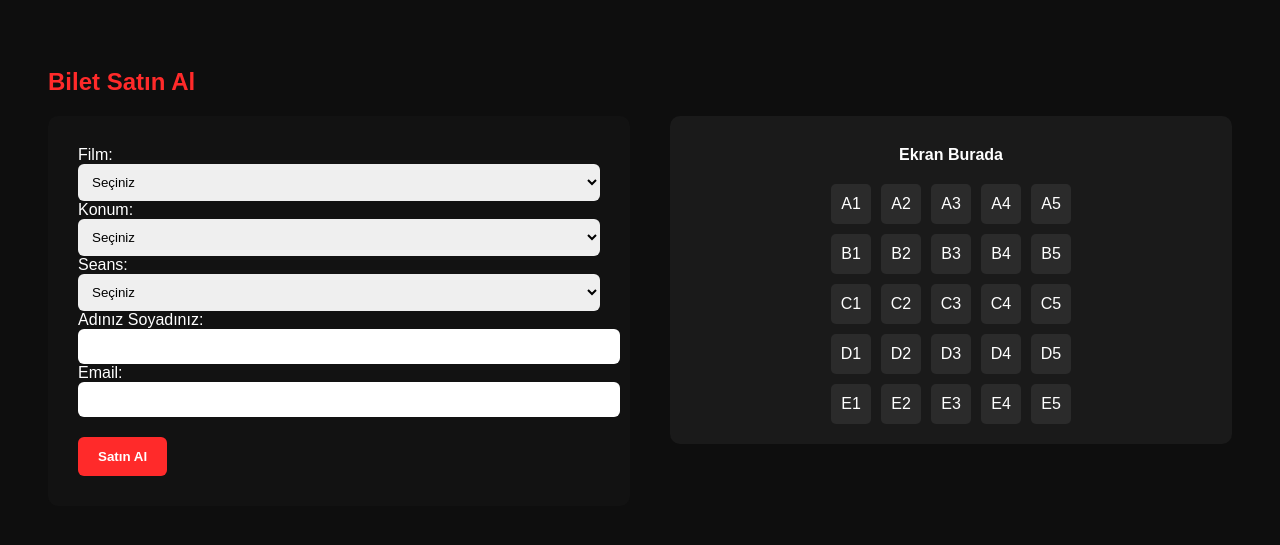
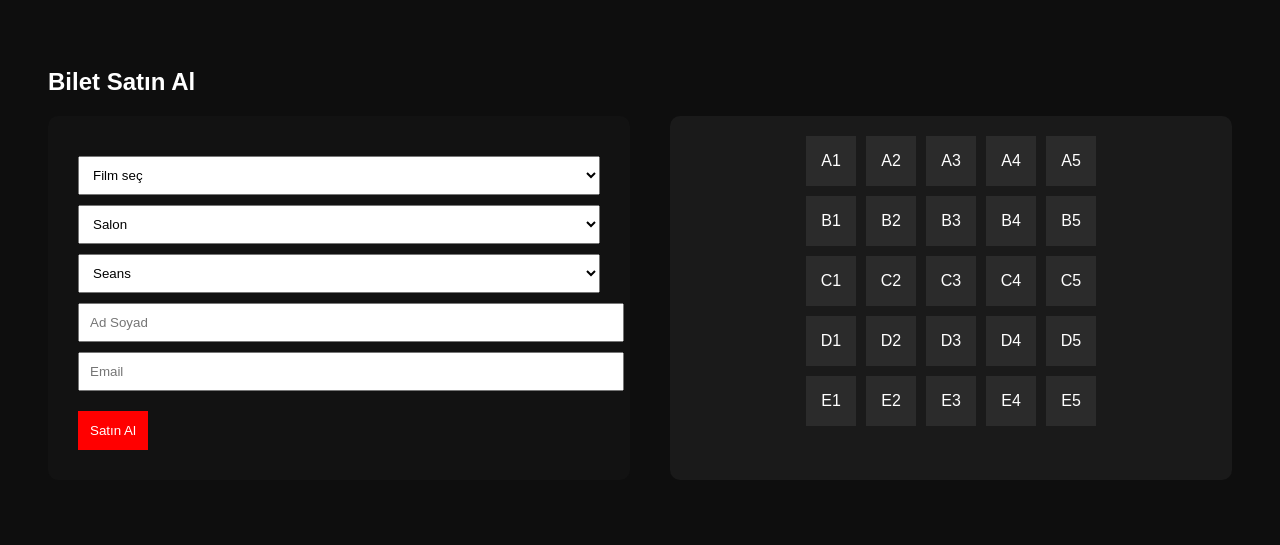
Before and after one commit to AgopSagopyan/WebProgramlamaProje, a PHP site: page /app/views/biletal.php in a window 1280 px wide. Shown: the top 545 px of the page. Run offline with PHP 8.4, Linux system fonts and the light colour scheme; data comes from the database, SQL or seed files in the repository; tables that the repository leaves empty hold one stand-in row (values such as "Sample post").

Commit message:
biletalma

```diff
--- a/app/views/biletal.php
+++ b/app/views/biletal.php
@@ -1,28 +1,72 @@
 <?php
 include("baglan.php");
 
-// Form gönderimi
+// TÜM DOLU KOLTUKLARI ÇEK (film + salon + seans bazlı)
+$doluKoltuklar = [];
+
+$sqlDolu = "SELECT film_id, konum, seans, koltuklar FROM biletler";
+$resDolu = $baglan->query($sqlDolu);
+
+while($row = $resDolu->fetch_assoc()){
+    $koltuklar = explode(",", $row['koltuklar']);
+    foreach($koltuklar as $k){
+        $doluKoltuklar[] = [
+            "film_id" => $row['film_id'],
+            "konum" => $row['konum'],
+            "seans" => $row['seans'],
+            "koltuk" => $k
+        ];
+    }
+}
+
+
+// FORM GÖNDERİMİ
 if($_SERVER['REQUEST_METHOD'] === 'POST'){
+
     $film_id = $_POST['film'];
     $isim = $_POST['isim'];
     $email = $_POST['email'];
     $konum = $_POST['konum'];
     $seans = $_POST['seans'];
-    $koltuklar = implode(",", $_POST['koltuk']);
-    $adet = count($_POST['koltuk']);
+    $koltuklarArray = $_POST['koltuk'];
+    $koltuklar = implode(",", $koltuklarArray);
+    $adet = count($koltuklarArray);
+
+    // 🔴 ÇAKIŞMA KONTROLÜ
+    $sqlCheck = "SELECT koltuklar FROM biletler WHERE film_id=? AND konum=? AND seans=?";
+    $stmtCheck = $baglan->prepare($sqlCheck);
+    $stmtCheck->bind_param("iss", $film_id, $konum, $seans);
+    $stmtCheck->execute();
+    $resultCheck = $stmtCheck->get_result();
+
+    $dolu = [];
+
+    while($row = $resultCheck->fetch_assoc()){
+        $kDB = explode(",", $row['koltuklar']);
+        $dolu = array_merge($dolu, $kDB);
+    }
+
+    $cakisiyor = array_intersect($koltuklarArray, $dolu);
+
+    if(!empty($cakisiyor)){
+        echo "<p style='color:red; font-weight:bold;'>Seçilen koltuklardan bazıları dolu!</p>";
+    }else{
 
         $sqlInsert = "INSERT INTO biletler (film_id, konum, seans, koltuklar, isim, email, adet) VALUES (?, ?, ?, ?, ?, ?, ?)";
         $stmtInsert = $baglan->prepare($sqlInsert);
         $stmtInsert->bind_param("isssssi", $film_id, $konum, $seans, $koltuklar, $isim, $email, $adet);
         $stmtInsert->execute();
 
-    echo "<p style='color:lime; font-weight:bold;'>Biletiniz başarıyla alındı!</p>";
+        echo "<p style='color:lime; font-weight:bold;'>Bilet başarıyla alındı!</p>";
+    }
 }
 
-// Filmleri çek
+
+// FİLMLER
 $filmler = [];
 $sql = "SELECT * FROM filmler ORDER BY film_adi ASC";
 $result = $baglan->query($sql);
+
 while($row = $result->fetch_assoc()){
     $filmler[] = $row;
 }
@@ -33,44 +77,42 @@ while($row = $result->fetch_assoc()){
 <head>
 <meta charset="UTF-8">
 <title>Bilet Satın Al</title>
+
 <style>
 body{
     background:#0e0e0e;
     color:white;
-    font-family: 'Poppins', sans-serif;
+    font-family: Arial;
     padding:40px;
 }
-h2{ color:#ff2a2a; margin-bottom:20px; }
 
 .container{
     display:flex;
     gap:40px;
-    align-items:flex-start; /* üstte hizala */
 }
 
-/* Sol: Form */
 .form-panel{
     flex:1;
     background:#121212;
     padding:30px;
     border-radius:10px;
-    display:flex;
-    flex-direction:column; /* dikey içeriği stackle */
 }
 
-.form-panel label{ margin-top:15px; margin-bottom:5px; font-weight:500; }
 .form-panel input, .form-panel select{
     width:100%;
     padding:10px;
-    border-radius:6px;
+    margin-top:10px;
+}
+
+button{
+    margin-top:20px;
+    padding:12px;
+    background:red;
+    color:white;
     border:none;
+    cursor:pointer;
 }
-button{
-    background:#ff2a2a; color:white; border:none; padding:12px 20px; border-radius:6px; cursor:pointer; font-weight:600; transition:.3s; margin-top:20px;
-}
-button:hover{ background:#e02121; }
 
-/* Sağ: Mini salon panel */
 .koltuk-panel{
     flex:1;
     background:#1a1a1a;
@@ -78,121 +120,120 @@ button:hover{ background:#e02121; }
     border-radius:10px;
 }
 
-.koltuklar-salon{
+.koltuklar{
     display:grid;
-    grid-template-columns: repeat(5, 40px);
+    grid-template-columns: repeat(5, 50px);
     gap:10px;
     justify-content:center;
-    margin-top:20px;
 }
 
 .koltuk{
-    width:40px;
-    height:40px;
+    width:50px;
+    height:50px;
     background:#2b2b2b;
-    border-radius:5px;
     display:flex;
     justify-content:center;
     align-items:center;
     cursor:pointer;
-    user-select:none;
-    transition:.3s;
 }
 
-.koltuk.selected{ background:#ff2a2a; }
-.koltuk.occupied{ background:#555; cursor:not-allowed; }
+.selected{ background:red; }
+.occupied{ background:#555; cursor:not-allowed; }
+</style>
 
-.sira-label{ text-align:center; font-weight:bold; margin-top:10px; }
-</style>
 </head>
 <body>
 
 <h2>Bilet Satın Al</h2>
 
 <div class="container">
-    <!-- Sol Form -->
+
 <div class="form-panel">
-        <form method="POST" id="biletForm">
+<form method="POST">
 
-            <label>Film:</label>
 <select name="film" required>
-                <option value="">Seçiniz</option>
+<option value="">Film seç</option>
 <?php foreach($filmler as $film): ?>
-                    <option value="<?php echo $film['id']; ?>"><?php echo $film['film_adi']; ?></option>
+<option value="<?= $film['id'] ?>"><?= $film['film_adi'] ?></option>
 <?php endforeach; ?>
 </select>
 
-            <label>Konum:</label>
 <select name="konum" required>
-                <option value="">Seçiniz</option>
-                <option value="Salon 1">Salon 1</option>
-                <option value="Salon 2">Salon 2</option>
-                <option value="Salon 3">Salon 3</option>
+<option value="">Salon</option>
+<option>Salon 1</option>
+<option>Salon 2</option>
+<option>Salon 3</option>
 </select>
 
-            <label>Seans:</label>
 <select name="seans" required>
-                <option value="">Seçiniz</option>
-                <option value="10:00">10:00</option>
-                <option value="13:00">13:00</option>
-                <option value="16:00">16:00</option>
-                <option value="19:00">19:00</option>
-                <option value="22:00">22:00</option>
+<option value="">Seans</option>
+<option>10:00</option>
+<option>13:00</option>
+<option>16:00</option>
+<option>19:00</option>
+<option>22:00</option>
 </select>
 
-            <label>Adınız Soyadınız:</label>
-            <input type="text" name="isim" required>
+<input type="text" name="isim" placeholder="Ad Soyad" required>
+<input type="email" name="email" placeholder="Email" required>
 
-            <label>Email:</label>
-            <input type="email" name="email" required>
-
-            <!-- Seçilen koltuklar gizli input -->
 <input type="hidden" name="koltuk[]" id="koltukInput">
 
-            <button type="submit">Satın Al</button>
+<button>Satın Al</button>
+
 </form>
 </div>
 
-    <!-- Sağ: Mini Salon -->
 <div class="koltuk-panel">
-        <div class="sira-label">Ekran Burada</div>
-        <div class="koltuklar-salon" id="salon">
+<div class="koltuklar" id="salon">
+
 <?php
 $rows = ['A','B','C','D','E'];
-            $cols = 5;
 foreach($rows as $r){
-                for($c=1;$c<=$cols;$c++){
-                    $koltuk = $r.$c;
-                    echo "<div class='koltuk' data-koltuk='$koltuk'>$koltuk</div>";
+    for($i=1;$i<=5;$i++){
+        $k = $r.$i;
+        echo "<div class='koltuk' data-koltuk='$k'>$k</div>";
     }
 }
 ?>
-        </div>
+
 </div>
 </div>
 
+</div>
+
 <script>
-// Koltuk seçimi JS
+let doluKoltuklar = <?php echo json_encode($doluKoltuklar); ?>;
+
 const koltuklar = document.querySelectorAll(".koltuk");
-const koltukInput = document.getElementById("koltukInput");
-let secilenKoltuklar = [];
+const input = document.getElementById("koltukInput");
 
+let secilen = [];
+
+//Dolu Koltuklar (Gri)
 koltuklar.forEach(k => {
-    k.addEventListener("click", ()=>{
+    doluKoltuklar.forEach(d => {
+        if(k.dataset.koltuk === d.koltuk){
+            k.classList.add("occupied");
+        }
+    });
+
+    k.addEventListener("click", () => {
         if(k.classList.contains("occupied")) return;
 
         if(k.classList.contains("selected")){
             k.classList.remove("selected");
-            secilenKoltuklar = secilenKoltuklar.filter(x => x != k.dataset.koltuk);
+            secilen = secilen.filter(x => x != k.dataset.koltuk);
         }else{
-            if(secilenKoltuklar.length >= 5){
-                alert("En fazla 5 koltuk seçebilirsiniz!");
+            if(secilen.length >= 5){
+                alert("Max 5 koltuk");
                 return;
             }
             k.classList.add("selected");
-            secilenKoltuklar.push(k.dataset.koltuk);
+            secilen.push(k.dataset.koltuk);
         }
-        koltukInput.value = secilenKoltuklar;
+
+        input.value = secilen;
     });
 });
 </script>
```
Lines whose indentation alone changed are shown as unchanged.
